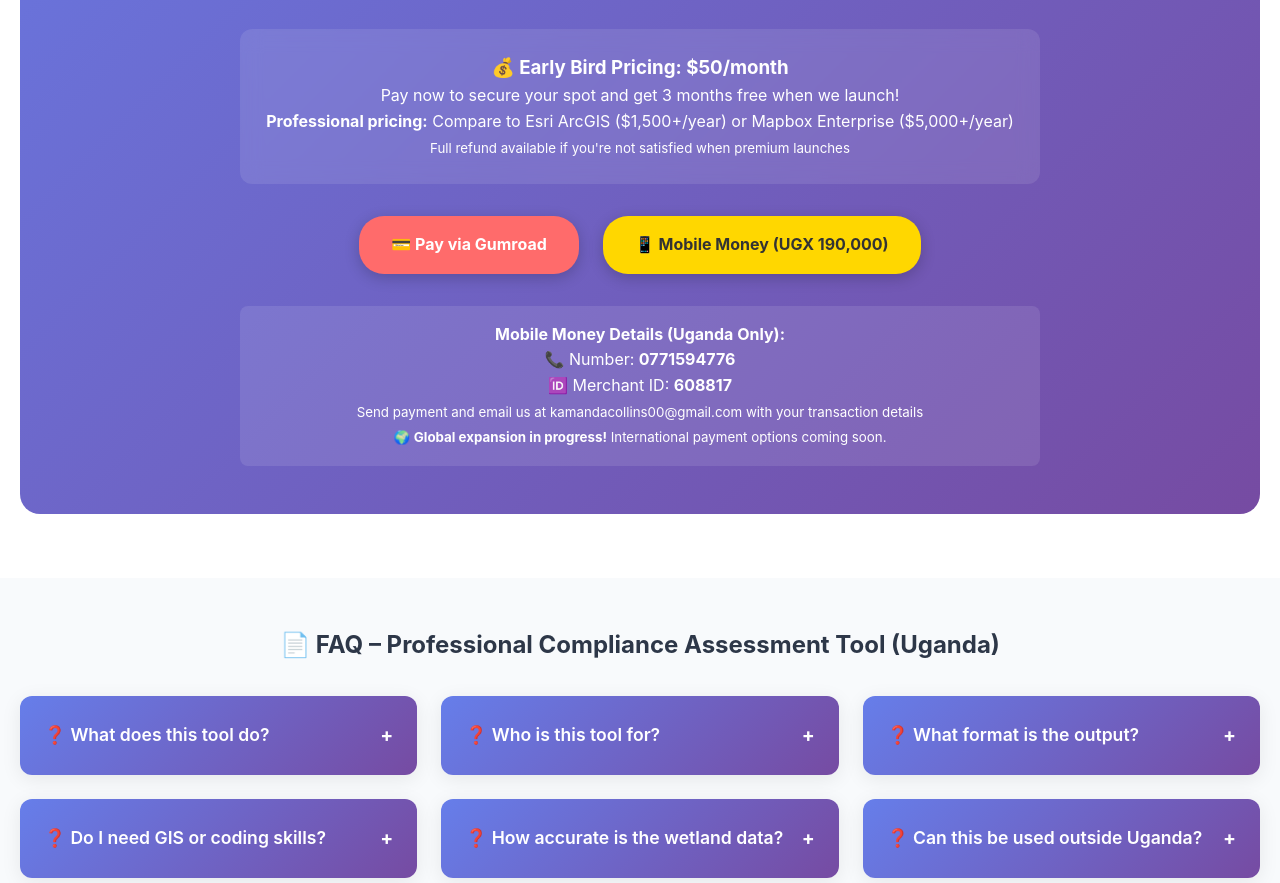
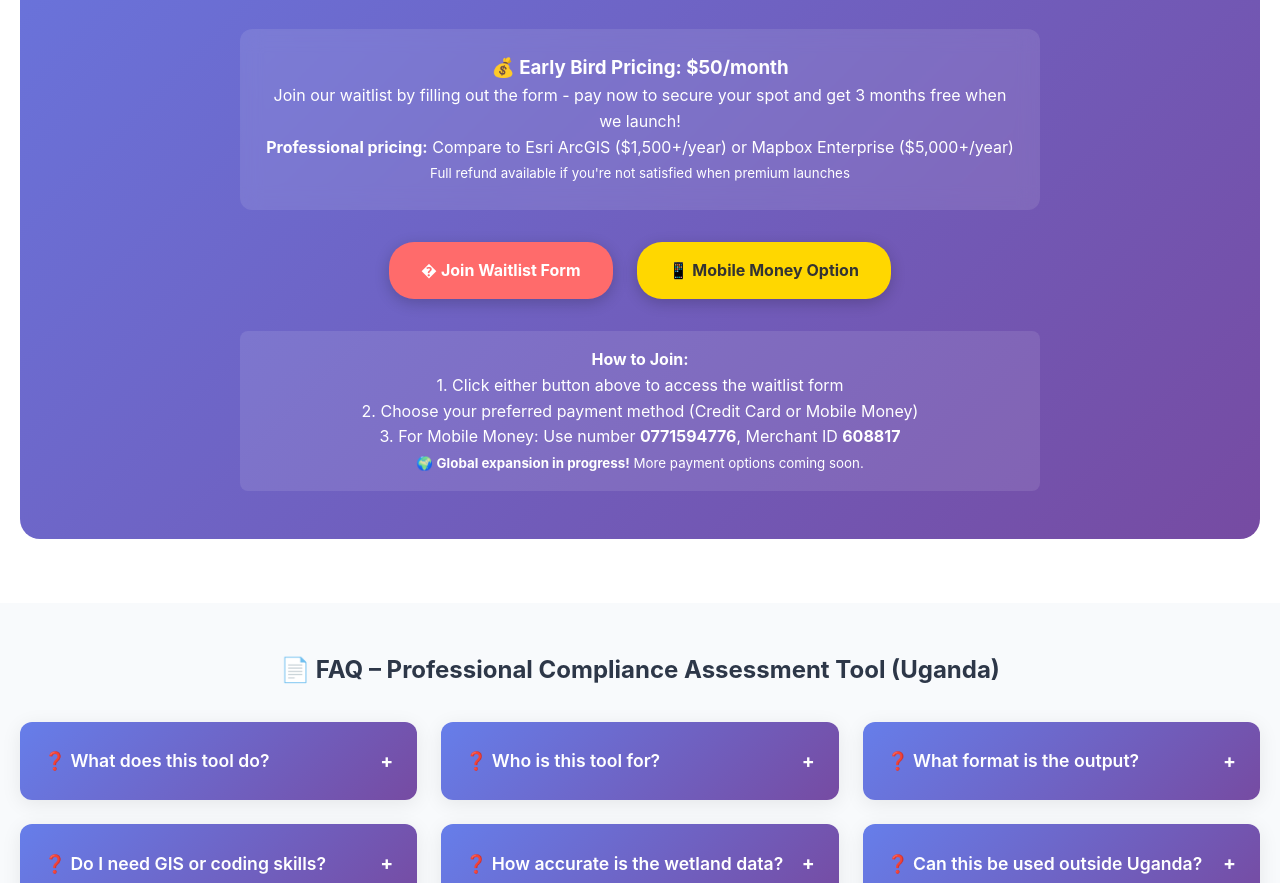
Before and after one commit to kamanda-collins/nema-web, a website: page public/index.html in a window 1280 px wide. Shown: the part 2679-3562 px from the top of the page. Drawn offline with Linux system fonts and the light colour scheme.

Commit message:
added payment

```diff
--- a/public/index.html
+++ b/public/index.html
@@ -539,26 +539,26 @@
 
                     <div class="waitlist-info">
                         <h3>💰 Early Bird Pricing: $50/month</h3>
-                        <p>Pay now to secure your spot and get 3 months free when we launch!</p>
+                        <p>Join our waitlist by filling out the form - pay now to secure your spot and get 3 months free when we launch!</p>
                         <p><strong>Professional pricing:</strong> Compare to Esri ArcGIS ($1,500+/year) or Mapbox Enterprise ($5,000+/year)</p>
                         <p><small>Full refund available if you're not satisfied when premium launches</small></p>
                     </div>
 
                     <div class="payment-options">
                         <a href="https://kamandacollins.gumroad.com/l/tkmcru?_gl=1*l4gc00*_ga*MTI1MTk4OTM4OC4xNzQ5NzkzNjg5*_ga_6LJN6D94N6*czE3NTE4MzI4MTAkbzEwJGcxJHQxNzUxODMyOTQ4JGozJGwwJGgw" class="payment-btn gumroad" target="_blank">
-                            💳 Pay via Gumroad
+                            � Join Waitlist Form
                         </a>
-                        <a href="tel:+256771594776" class="payment-btn momo">
-                            📱 Mobile Money (UGX 190,000)
+                        <a href="https://kamandacollins.gumroad.com/l/tkmcru?_gl=1*l4gc00*_ga*MTI1MTk4OTM4OC4xNzQ5NzkzNjg5*_ga_6LJN6D94N6*czE3NTE4MzI4MTAkbzEwJGcxJHQxNzUxODMyOTQ4JGozJGwwJGgw" class="payment-btn momo">
+                            📱 Mobile Money Option
                         </a>
                     </div>
 
                     <div style="background: rgba(255,255,255,0.1); padding: 1rem; border-radius: 8px; margin-top: 1rem;">
-                        <p><strong>Mobile Money Details (Uganda Only):</strong></p>
-                        <p>📞 Number: <strong>0771594776</strong></p>
-                        <p>🆔 Merchant ID: <strong>608817</strong></p>
-                        <p><small>Send payment and email us at kamandacollins00@gmail.com with your transaction details</small></p>
-                        <p><small>🌍 <strong>Global expansion in progress!</strong> International payment options coming soon.</small></p>
+                        <p><strong>How to Join:</strong></p>
+                        <p>1. Click either button above to access the waitlist form</p>
+                        <p>2. Choose your preferred payment method (Credit Card or Mobile Money)</p>
+                        <p>3. For Mobile Money: Use number <strong>0771594776</strong>, Merchant ID <strong>608817</strong></p>
+                        <p><small>🌍 <strong>Global expansion in progress!</strong> More payment options coming soon.</small></p>
                     </div>
                 </div>
             </div>
```
